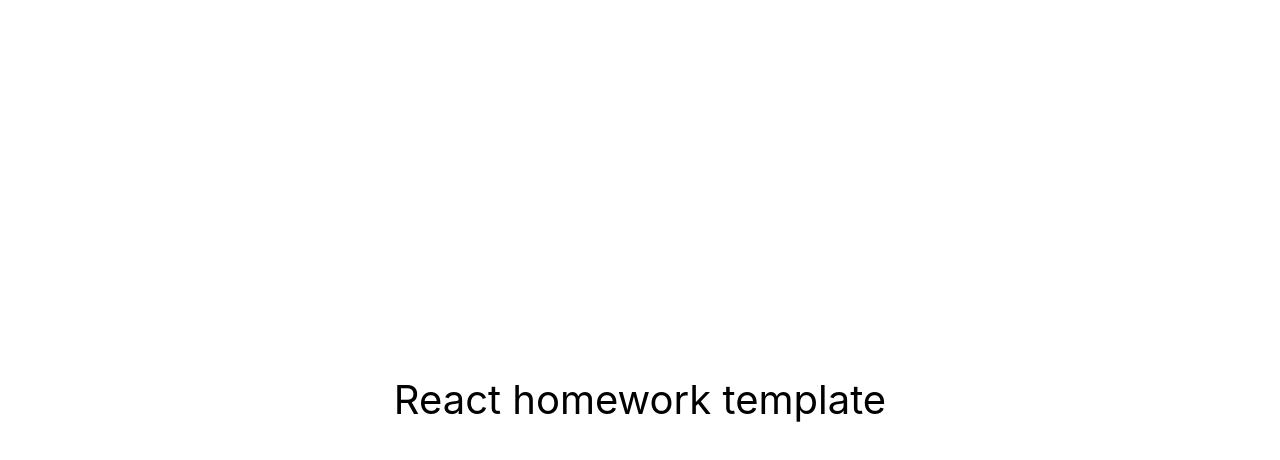
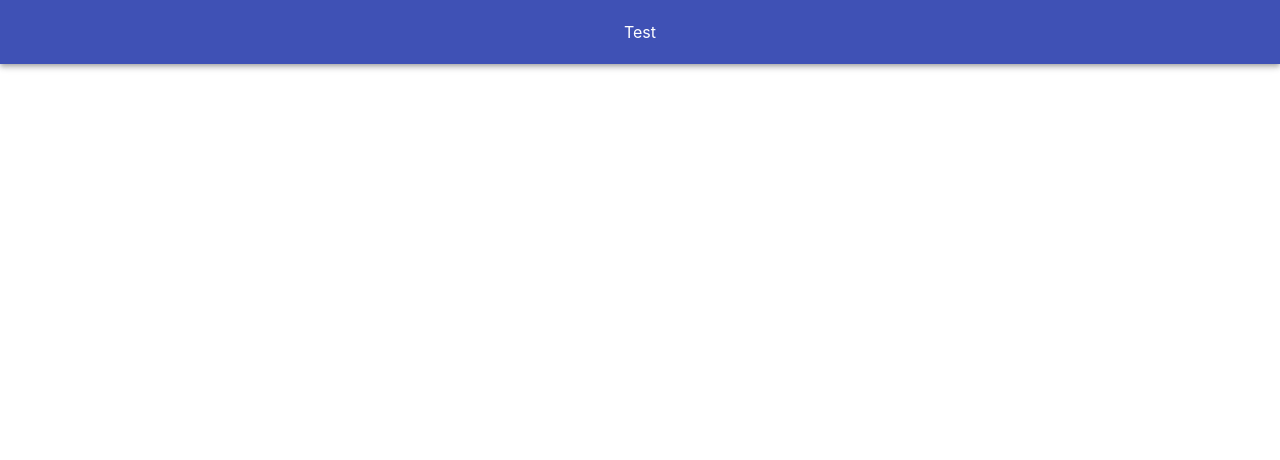
Before and after one commit to em0nti-goit/goit-react-hw-04-images, a React (Create React App) app: page / in a window 1280 px wide. Shown: the top 460 px of the page. Built offline with nearby package versions, Linux system fonts and the light colour scheme.

Commit message:
Add Searchbar component

```diff
--- a/src/components/App.jsx
+++ b/src/components/App.jsx
@@ -1,16 +1,8 @@
+import styles from './App.module.css';
+import Searchbar from './Searchbar/Searchbar';
+
 export const App = () => {
-  return (
-    <div
-      style={{
-        height: '100vh',
-        display: 'flex',
-        justifyContent: 'center',
-        alignItems: 'center',
-        fontSize: 40,
-        color: '#010101'
-      }}
-    >
-      React homework template
-    </div>
-  );
+  return <div className={styles.app}>
+    <Searchbar> Test </Searchbar>
+  </div>;
 };
--- a/src/components/Searchbar/Searchbar.jsx
+++ b/src/components/Searchbar/Searchbar.jsx
@@ -0,0 +1,12 @@
+import React from 'react'
+import PropTypes from 'prop-types'
+import styles from './Searchbar.module.css';
+
+
+export default function Searchbar({children}) {
+  return <header className={styles.searchbar}>{children}</header>;
+}
+
+Searchbar.propTypes = {
+  children: PropTypes.node,
+}
```
